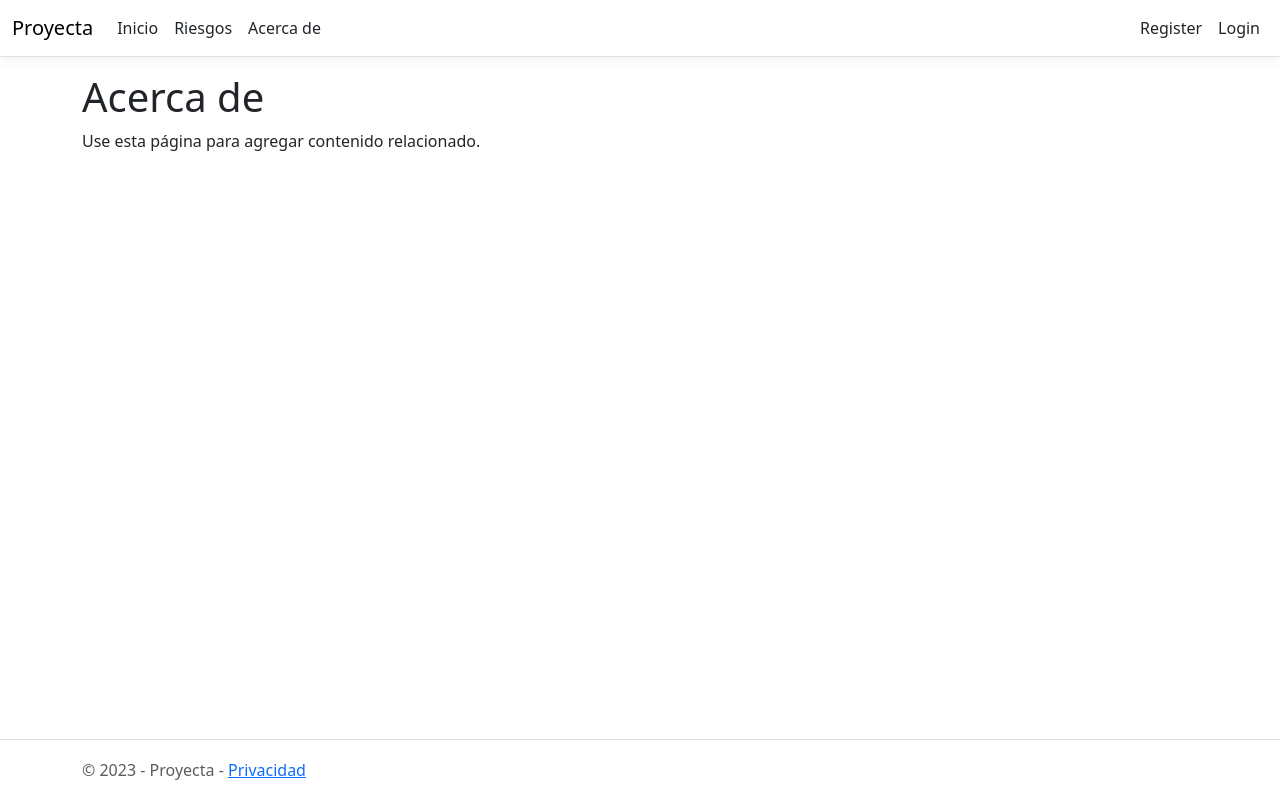
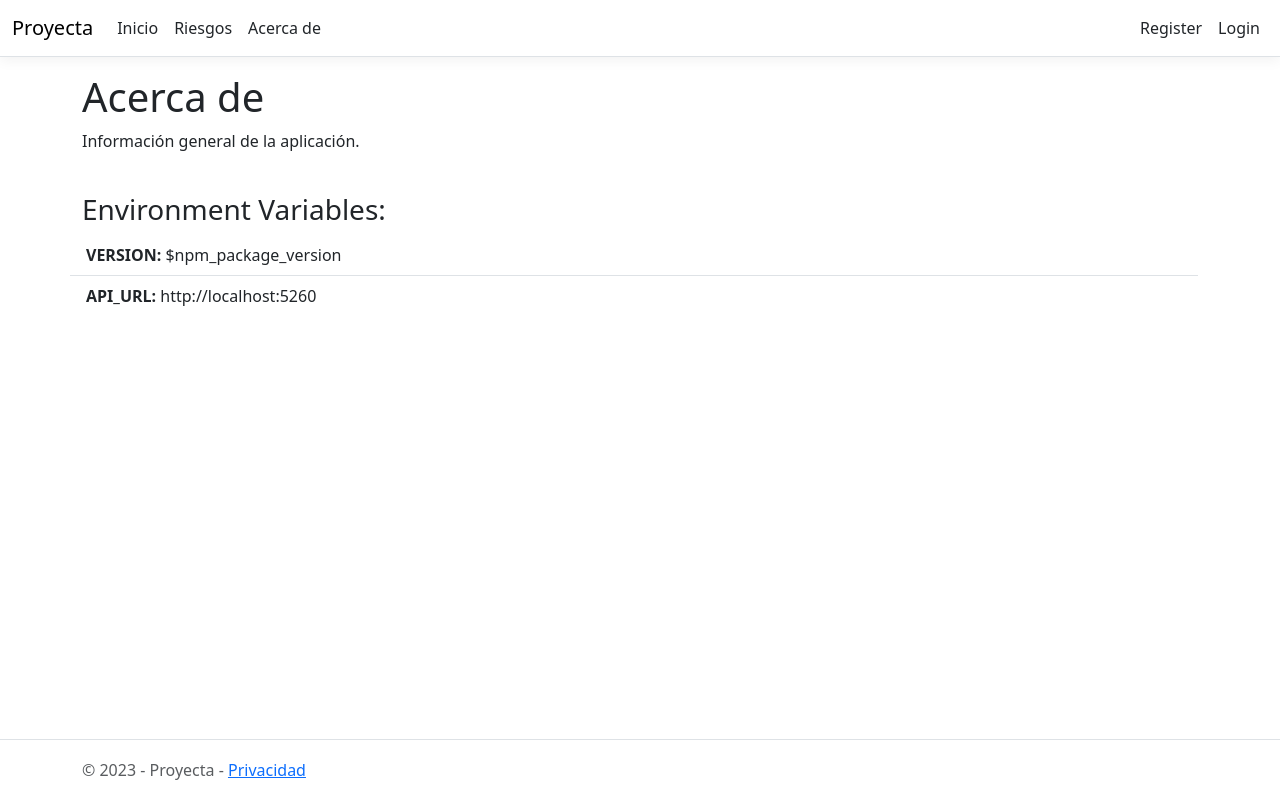
Before and after one commit to opolancoh/proyecta-web-react-js, a React (Create React App) app: page /about in a window 1280 px wide. Built offline with nearby package versions, Linux system fonts and the light colour scheme.

Commit message:
Add env variables

```diff
--- a/package.json
+++ b/package.json
@@ -1,6 +1,6 @@
 {
   "name": "proyecta",
-  "version": "0.1.0",
+  "version": "0.2.0",
   "private": true,
   "dependencies": {
     "@testing-library/jest-dom": "^5.16.5",
--- a/src/index.js
+++ b/src/index.js
@@ -1,15 +1,15 @@
-import React from 'react';
-import ReactDOM from 'react-dom/client';
-import './index.css';
-import App from './App';
-import reportWebVitals from './reportWebVitals';
-import 'bootstrap-icons/font/bootstrap-icons.css';
+import React from "react";
+import ReactDOM from "react-dom/client";
+import "./index.css";
+import App from "./App";
+import reportWebVitals from "./reportWebVitals";
+import "bootstrap-icons/font/bootstrap-icons.css";
 
-const root = ReactDOM.createRoot(document.getElementById('root'));
+const root = ReactDOM.createRoot(document.getElementById("root"));
 root.render(
-  <React.StrictMode>
-    <App />
-  </React.StrictMode>
+  // <React.StrictMode>
+  <App />
+  // </React.StrictMode>
 );
 
 // If you want to start measuring performance in your app, pass a function
--- a/src/modules/Risk/Details/index.jsx
+++ b/src/modules/Risk/Details/index.jsx
@@ -12,7 +12,9 @@ function RiskDetails() {
 
   useEffect(() => {
     async function fetchRisk() {
-      const response = await fetch(`http://172.190.4.241:5100/api/risks/${riskId}`);
+      const response = await fetch(
+        `${process.env.REACT_APP_API_URL}/api/risks/${riskId}`
+      );
       if (response.status === 200) {
         const json = await response.json();
         setData(json);
@@ -40,7 +42,6 @@ function RiskDetails() {
   return (
     <>
       <h1>Detalle</h1>
-      <div>
       <h4>Riesgo</h4>
       <div className="d-flex gap-2 mb-3">
         <Link to={`/risks/edit/${riskId}`}>Editar</Link> |
@@ -57,7 +58,6 @@ function RiskDetails() {
           <label className="form-label">Código</label>
           <label className="form-control">{data.code}</label>
         </div>
-
         <div className="col-md-4">
           <label className="form-label">Categoría</label>
           <label className="form-control">{data.category}</label>
@@ -96,7 +96,7 @@ function RiskDetails() {
               className="form-check-input"
               type="checkbox"
               checked={data.state}
-                readonly
+              readOnly
             />
             <label className="">
               Estado ({data.state ? "Activo" : "Inactivo"})
@@ -111,7 +111,6 @@ function RiskDetails() {
         <dt className="col-sm-1">Modificado:</dt>
         <dd className="col-sm-11">{dateToLocaleString(data.updatedAt)}</dd>
       </dl>
-      </div>
     </>
   );
 }
--- a/src/modules/Risk/Table/index.jsx
+++ b/src/modules/Risk/Table/index.jsx
@@ -33,7 +33,7 @@ function RiskTable({ data }) {
                 checked={x.state}
                 className="check-box"
                 type="checkbox"
-                readonly
+                readOnly
               ></input>
             </td>
             <td>
--- a/src/modules/Risk/index.jsx
+++ b/src/modules/Risk/index.jsx
@@ -8,7 +8,7 @@ function RiskIndex() {
 
   useEffect(() => {
     async function fetchRisks() {
-      const response = await fetch("http://172.190.4.241:5100/api/risks");
+      const response = await fetch(`${process.env.REACT_APP_API_URL}/api/risks`);
       const json = await response.json();
       setData(json);
       setIsLoading(false);
--- a/src/pages/About/index.jsx
+++ b/src/pages/About/index.jsx
@@ -2,7 +2,20 @@ function About() {
   return (
     <>
       <h1>Acerca de</h1>
-      <p>Use esta página para agregar contenido relacionado.</p>
+      <p>Información general de la aplicación.</p>
+      <br />
+
+      <div className="row">
+        <h3>Environment Variables:</h3>
+        <ul className="list-group list-group-flush">
+          <li className="list-group-item">
+            <b>VERSION:</b> {process.env.REACT_APP_VERSION}
+          </li>
+          <li className="list-group-item">
+            <b>API_URL:</b> {process.env.REACT_APP_API_URL}
+          </li>
+        </ul>
+      </div>
     </>
   );
 }
```
Also changed, not shown: 1 other file (tests, documents, lock files or other folders). Lines whose indentation alone changed are shown as unchanged.
